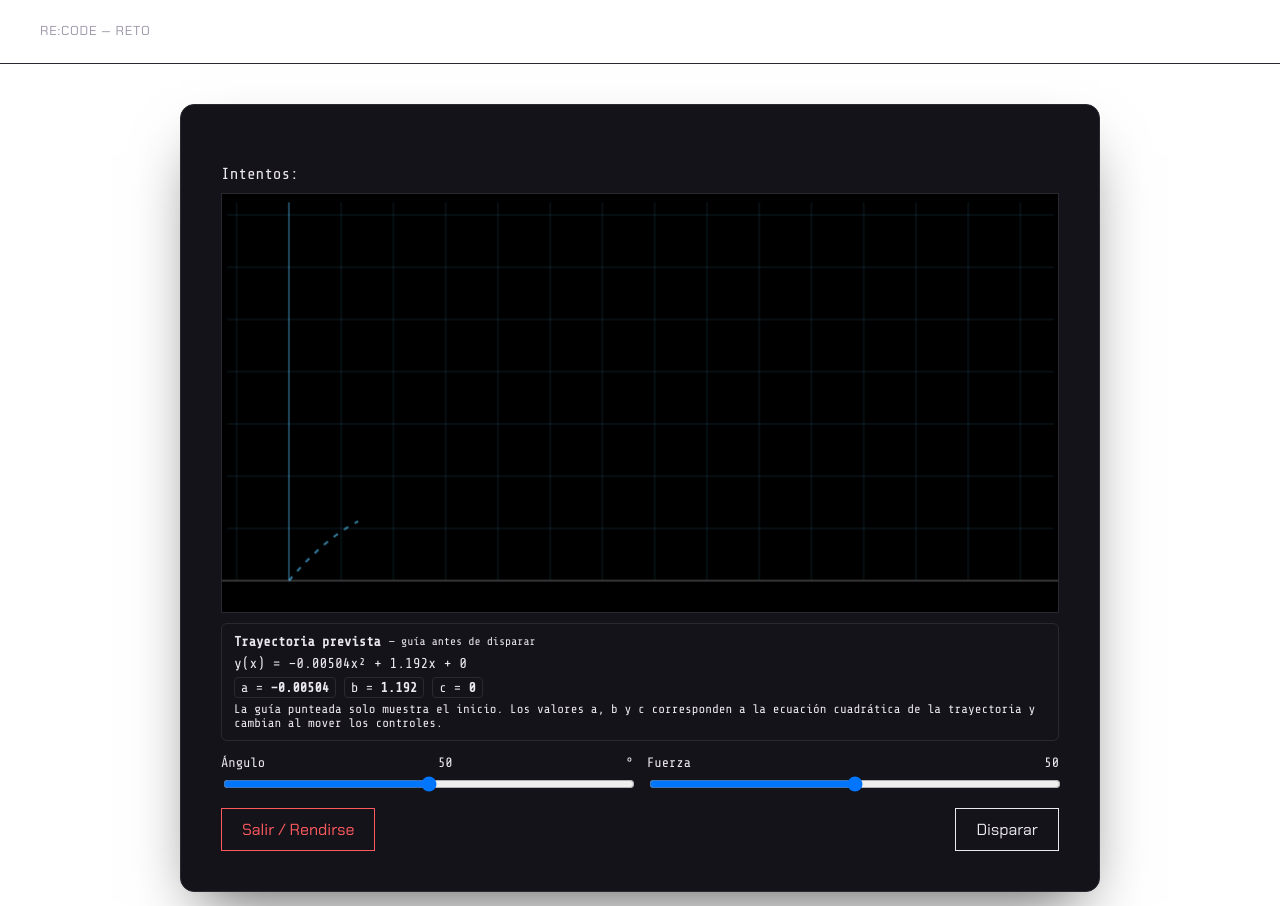
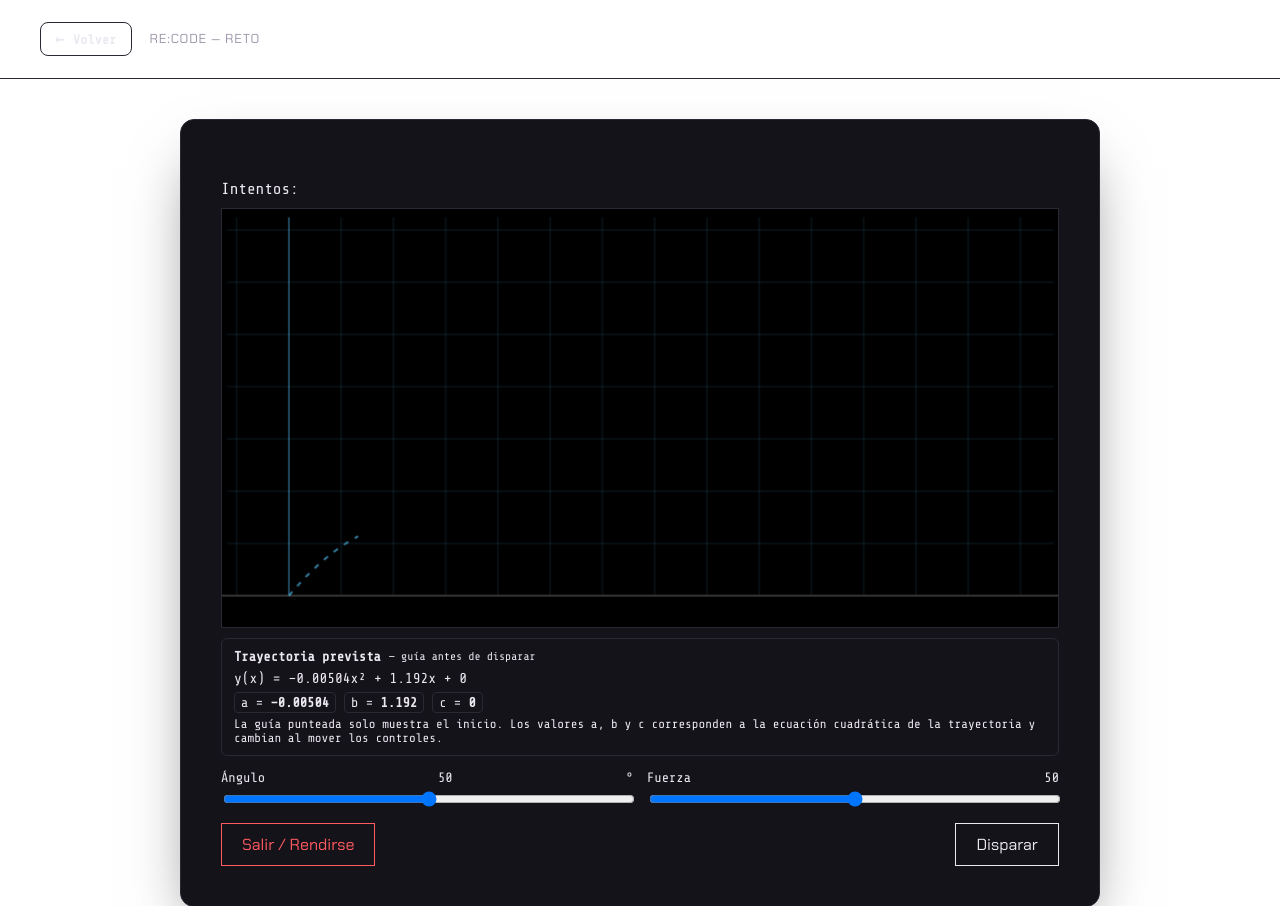
Before and after one commit to Mony-B/TSP_Tetra.R_Repositorio_A26, a Django app: template reto_parabolica/templates/reto_parabolica/reto.html in a window 1280 px wide. Shown: the top 906 px of the page. Run offline with Django 5.2, Linux system fonts and the light colour scheme; the template is opened without the code that fills it, so the values that code supplies are empty.

Commit message:
Barra superior de reto reutilizable: botón "Volver" visible + bitcoins, y corrige el atrapamiento en tiro parabólico
- comun/templates/comun/reto_base.html: la flecha genérica ahora es un
  botón con texto "← Volver" (no un ícono diminuto), y se agrega la
  billetera de bitcoins (mismo id "bitcoins-alumno" que ya actualizan
  los 10 juego.js tras cada respuesta correcta, así que no hace falta
  tocarlos). Como la plantilla ya era compartida por los 10 retos, el
  cambio se ve igual en todos automáticamente.
- comun/static/comun/css/reto.css: estilos del botón "Volver" y de la
  billetera; en móvil el botón se queda solo con la flecha.
- reto_parabolica/reto.html: se quita el `.volver { display: none; }`
  que ocultaba esa flecha para no "duplicar" el botón "Salir/Rendirse".
  Eran dos acciones distintas (Volver no pregunta nada; Salir/Rendirse
  sí advierte que se pierde el intento), y ocultar la única salida
  neutral dejaba al alumno sin forma de salir sin ese aviso — era el
  atrapamiento reportado.

Co-Authored-By: Claude Sonnet 5 <noreply@anthropic.com>
Claude-Session: https://claude.ai/code/session_01F9dH6fYgxvyjHH1pH47cr9

```diff
--- a/comun/static/comun/css/reto.css
+++ b/comun/static/comun/css/reto.css
@@ -39,16 +39,32 @@ body.pantalla-reto {
 }
 .topbar-izq { display: flex; align-items: center; gap: 18px; }
 .volver {
-    display: flex; align-items: center; justify-content: center;
-    width: 34px; height: 34px;
+    display: flex; align-items: center; gap: 8px;
+    height: 34px;
+    padding: 0 14px;
     border: 1px solid var(--line);
     border-radius: 8px;
-    color: var(--muted);
+    color: var(--fg);
     text-decoration: none;
-    font-size: 16px;
+    font-size: 13px; font-weight: 600; letter-spacing: .02em;
+    flex: none;
+    transition: border-color .15s, background .15s;
+}
+.volver-flecha { font-size: 16px; line-height: 1; }
+.volver:hover { border-color: rgba(255, 255, 255, .35); background: rgba(255, 255, 255, .04); }
+.topbar-der { display: flex; align-items: center; gap: 14px; flex: none; }
+.wallet {
+    display: flex; align-items: center; gap: 8px;
+    font-size: 14px; color: var(--fg);
+    background: var(--surface-2); border: 1px solid var(--line);
+    border-radius: 10px; padding: 8px 14px;
+}
+.wallet .coin {
+    width: 16px; height: 16px; border-radius: 50%;
+    background: radial-gradient(circle at 30% 30%, #ffe27a, #e6a71a);
+    box-shadow: 0 0 8px rgba(230, 167, 26, .5);
     flex: none;
 }
-.volver:hover { color: var(--fg); border-color: rgba(255, 255, 255, .3); }
 .brand {
     font-family: "Chakra Petch", monospace;
     letter-spacing: .06em; font-size: 13px; color: var(--muted);
@@ -156,7 +172,8 @@ a.btn, button.btn {
 }
 
 @media (max-width: 600px) {
-    .topbar { padding: 16px 20px; }
+    .topbar { padding: 16px 20px; flex-wrap: wrap; gap: 10px; }
+    .volver-texto { display: none; }
     .body { padding: 20px; }
     .card { padding: 24px 20px; }
     .footer { margin: 24px -20px -24px; padding: 18px 20px; flex-wrap: wrap; gap: 12px; }
--- a/comun/templates/comun/reto_base.html
+++ b/comun/templates/comun/reto_base.html
@@ -26,12 +26,19 @@ No extiende comun/base.html porque usa su propio layout de pantalla completa.
 
     <header class="topbar">
         <div class="topbar-izq">
-            <a href="{% firstof volver_url url_materia url_mapa %}" class="volver" title="Regresar">←</a>
+            <a href="{% firstof volver_url url_materia url_mapa %}" class="volver" title="Regresar a los retos">
+                <span class="volver-flecha">←</span><span class="volver-texto">Volver</span>
+            </a>
             <div>
                 <div class="brand">RE:CODE — RETO</div>
                 <div class="subject">{{ ejercicio.titulo }}{% if ya_resuelto %} <span class="hecho">✓ resuelto</span>{% endif %}</div>
             </div>
         </div>
+        {% if user.is_authenticated %}
+        <div class="topbar-der">
+            <span class="wallet"><span class="coin"></span> <span id="bitcoins-alumno">{{ progreso_alumno.bitcoins }}</span></span>
+        </div>
+        {% endif %}
     </header>
 
     <main class="body">
--- a/reto_parabolica/templates/reto_parabolica/reto.html
+++ b/reto_parabolica/templates/reto_parabolica/reto.html
@@ -2,11 +2,11 @@
 {% load static %}
 {% block estilos %}
 <style>
-    /* El reto trae su propio botón "Salir / Rendirse" (con confirmación,
-       FE-1); la flecha genérica de reto_base.html (".volver" en el diseño
-       de interfaz-todos-retos) quedaba duplicada al lado, mostrando dos
-       formas de salir en la misma pantalla. */
-    .volver { display: none; }
+    /* "Volver" (barra superior) regresa sin preguntar nada: para cuando ya
+       no hay nada que perder (el reto está resuelto) o el alumno solo
+       quiere salir. "Salir / Rendirse" es distinto: sí advierte que se
+       pierde el intento en curso, por eso se deja aparte y no se oculta
+       uno por el otro. */
 
     .estado-tiro { display: flex; justify-content: space-between; gap: 12px; flex-wrap: wrap; margin-bottom: 10px; }
     .intentos-puntos { display: inline-flex; gap: 4px; margin-left: 6px; }
```
